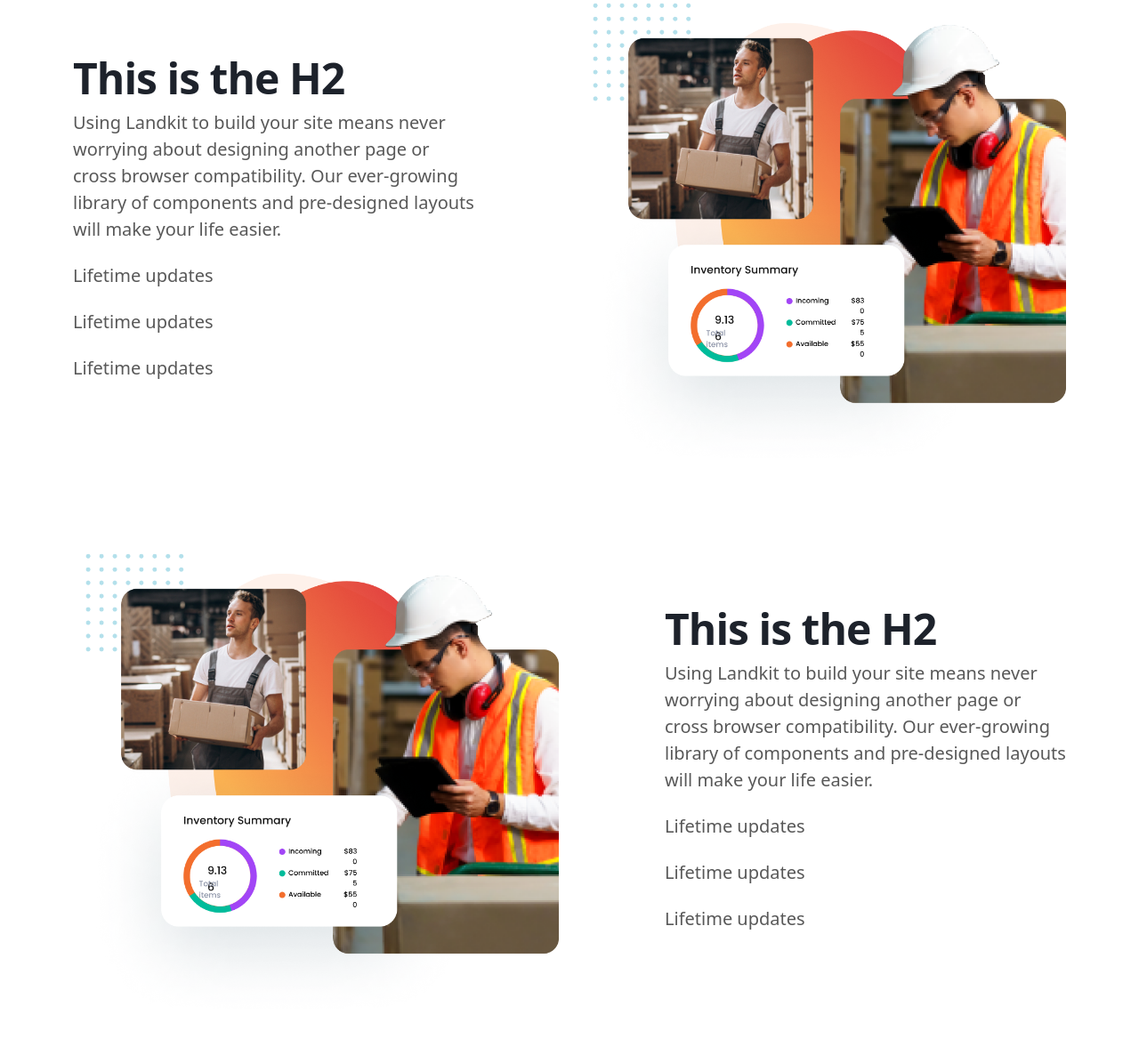
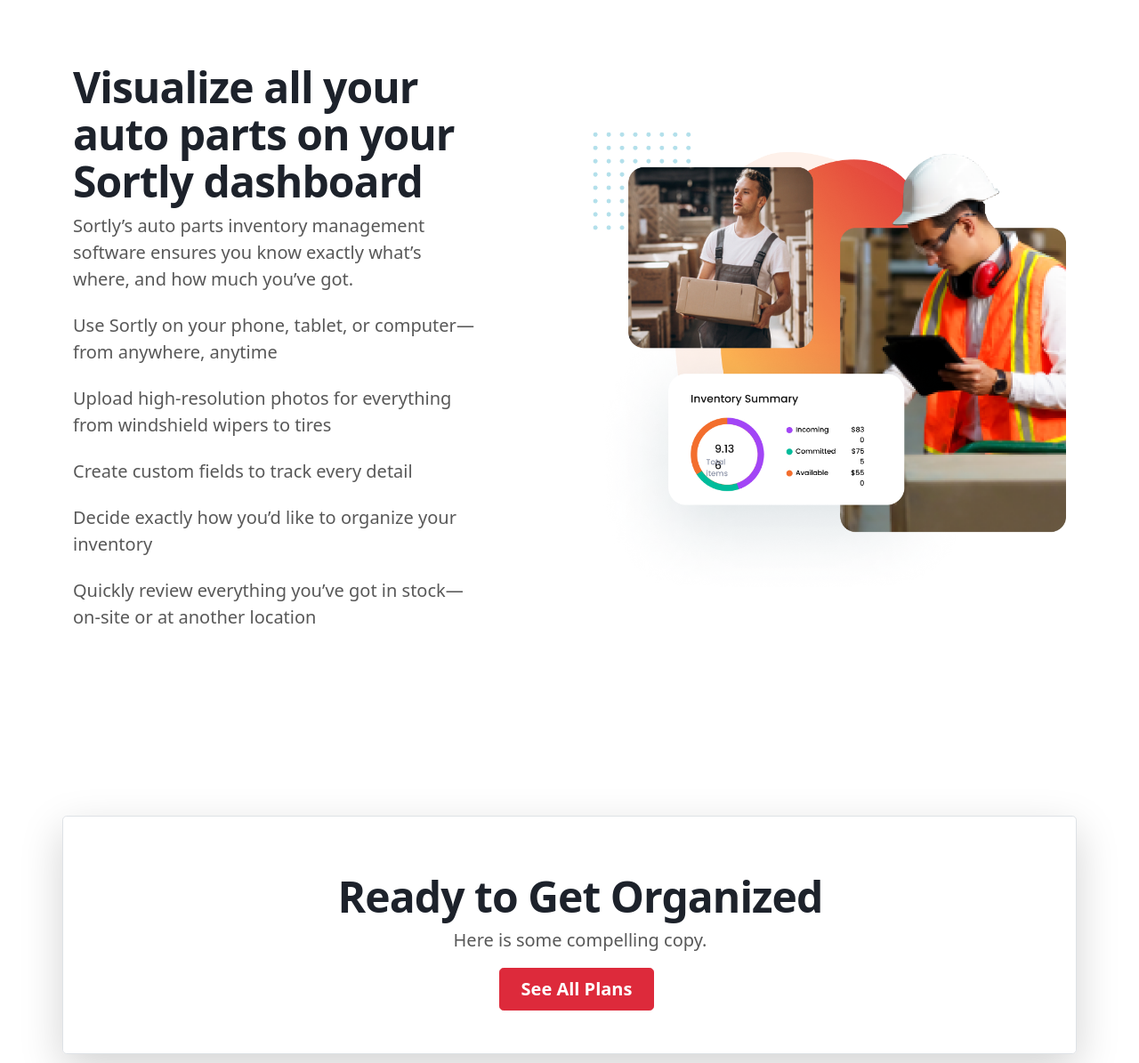
Before and after one commit to benboomersortly/sortly-jekyll, a Jekyll site: the page built from index.html, in a window 1280 px wide and 1400 px high, scrolled down 952 px, cut to the strip 205-1400 px from the top of the window. Shown: the whole strip at 89% size. Built offline with Jekyll 4.4.1, drawn with Linux system fonts in a browser that asks for light colours; some of the changed text lies outside the part shown.

Commit message:
component directories

```diff
--- /dev/null
+++ b/_data/components/features/controller.yml
@@ -0,0 +1,29 @@
+automotive:
+  headline: "Visualize all your auto parts on your Sortly dashboard"
+  sub-copy: "Sortly’s auto parts inventory management software ensures you know exactly what’s where, and how much you’ve got."
+  support-copy:
+    0:
+      item: "Use Sortly on your phone, tablet, or computer—from anywhere, anytime"
+    1:
+      item: "Upload high-resolution photos for everything from windshield wipers to tires"
+    2:
+      item: "Create custom fields to track every detail "
+    3:
+      item: "Decide exactly how you’d like to organize your inventory"
+    4:
+      item: "Quickly review everything you’ve got in stock—on-site or at another location"
+
+homepage:
+  headline: "Visualize all your auto parts on your Sortly dashboard"
+  sub-copy: "Sortly’s auto parts inventory management software ensures you know exactly what’s where, and how much you’ve got."
+  support-copy:
+    0:
+      item: "Use Sortly on your phone, tablet, or computer—from anywhere, anytime"
+    1:
+      item: "Upload high-resolution photos for everything from windshield wipers to tires"
+    2:
+      item: "Create custom fields to track every detail "
+    3:
+      item: "Decide exactly how you’d like to organize your inventory"
+    4:
+      item: "Quickly review everything you’ve got in stock—on-site or at another location"
--- /dev/null
+++ b/_data/components/heroes/controller.yml
@@ -0,0 +1,14 @@
+homepage:
+  headline: "The smartest automotive inventory software. Ever."
+  sub-copy: "Sortly’s auto parts inventory management software ensures you know exactly what’s where, and how much you’ve got."
+
+automotive:
+  support-copy:
+    0:
+      item: "Never run out of essential parts"
+    1:
+      item: "Easily track expiration dates and warranty ends"
+    2:
+      item: "Find out what’s where in an instant, even across multiple shops"
+  headline: "The smartest automotive inventory software. Ever."
+  sub-copy: "Sortly’s auto parts inventory management software ensures you know exactly what’s where, and how much you’ve got."
--- /dev/null
+++ b/_includes/components/ctas/standard.html
@@ -0,0 +1,9 @@
+<div class="row p-4 pb-0 pe-lg-0 pt-lg-5 align-items-center text-center rounded-3 border shadow-lg">
+    <div class="col-12 p-3 p-lg-5 pt-lg-3">
+      <h2>Ready to Get Organized</h1>
+      <p>Here is some compelling copy.</p>
+      <div>
+        <button type="button" class="btn btn-primary btn-lg px-4 me-md-2 fw-bold">See All Plans</button>
+      </div>
+    </div>
+  </div>
--- a/_includes/solutions-child/features-grid.html
+++ b/_includes/components/features/features-grid.html
@@ -1,4 +1,4 @@
-{% for thing in solution-var.features-split-top %}
+{% for thing in content-lookup.features-split-top %}
 {% assign even-odd = forloop.index | modulo:2 %}
 <section class="py-5">
     <div class="container">
--- /dev/null
+++ b/_includes/components/features/features-split.html
@@ -0,0 +1,28 @@
+{% assign content-lookup = site.data.components.features.controller.[include.data] %}
+{% assign image-float = site.data.components.features.controller.[include.image-float] %}
+
+
+
+        <div class="row align-items-center justify-content-between mb-8 mb-md-11">
+            <div class="col-12 col-md-5 order-md-1">
+                <h2>{{content-lookup.headline}}</h2>
+                <p class="mb-6">
+                    {{content-lookup.sub-copy}}
+                </p>
+        <div class="row">
+        <div class="col-12">
+            {% for feature-bullet-list in content-lookup.support-copy %}
+            <div class="d-flex">
+            <p class="feature-bullets">
+                <p>{{feature-bullet-list[1].item}}</p>
+            </p>
+            </div>
+            {% endfor %}
+        </div>
+        </div>
+    </div>
+    <div class="col-12 col-md-6 order-md-2 aos-init aos-animate" data-aos="fade-right">
+        <img class="img-fluid" src="/assets/images/hero/construction-worker@2x.png" />
+    </div>
+
+        </div>
--- a/_includes/solutions-child/hero.html
+++ b/_includes/components/heroes/standard-hero.html
@@ -1,10 +1,11 @@
-{% assign solution-var = site.data.solutions-child.controller[page.solution-key] %}
+{% assign content-lookup = site.data.components.heroes.controller.[include.data] %}
+
 <div class="row pt-5">
     <div class="col-12 col-lg-5">
-        <h1>{{site.data.solutions-child.controller[page.solution-key]hero.h1}}</h1>
-        <p class="description pt-4">{{site.data.solutions-child.controller[page.solution-key]hero.sub}}</p>
-        <a id="homepage-cta-button" class="btn-hero" href="{{site.data.app-links.controller.free-flow.href}}" role="button">Try Sortly Free</a>
-        <a id="homepage-cta-button" class="btn-hero-light" href="/pricing/" role="button">See All Plans</a>
+        <h1>{{content-lookup.headline}}</h1>
+        <p class="description pt-4">{{content-lookup.sub-copy}}</p>
+        <a id="{{page.url}}-primary-hero-cta-button" class="btn-hero" href="{{site.data.app-links.controller.free-flow.href}}" role="button">Try Sortly Free</a>
+        <a id="{{page.url}}-secondary-hero-cta-button" class="btn-hero-light" href="/pricing/" role="button">See All Plans</a>
 
     </div>
     <div class="col-12 offset-lg-1 col-lg-6 my-auto">
@@ -13,7 +14,7 @@
 </div>
 
 <div class="row py-3">
-    {% for thing in solution-var.hero.bullets %}
+    {% for loop-lookup in content-lookup.support-copy %}
             <div class="col-12 col-md-4">
                 <div class="row">
                 <div class="col-1">
@@ -23,7 +24,7 @@
                     </svg>
                 </div>
                 <div class="col-10">
-                    {{thing[1].item}}
+                    {{loop-lookup[1].item}}
                 </div>
                 </div>
             </div>
--- /dev/null
+++ b/_includes/components/logo-strips/large.html
@@ -0,0 +1,23 @@
+
+<div class="row">
+  <p class="text-center pt-5">Over 10,000 businesses rely on Sortly to track their assets and inventory.</p>
+  <div class="col-12 col-md-2">
+      <img class="img-fluid p-4" src="https://www-cdn.sortly.com/wp-content/uploads/2021/05/coors-logo.png" />
+    </div>
+    <div class="col-12 col-md-2">
+      <img class="img-fluid p-4" src="https://www-cdn.sortly.com/wp-content/uploads/2021/05/coors-logo.png" />
+    </div>
+    <div class="col-12 col-md-2">
+      <img class="img-fluid p-4" src="https://www-cdn.sortly.com/wp-content/uploads/2021/05/coors-logo.png" />
+    </div>
+    <div class="col-12 col-md-2">
+      <img class="img-fluid p-4" src="https://www-cdn.sortly.com/wp-content/uploads/2021/05/coors-logo.png" />
+    </div>
+    <div class="col-12 col-md-2">
+      <img class="img-fluid p-4" src="https://www-cdn.sortly.com/wp-content/uploads/2021/05/coors-logo.png" />
+    </div>
+    <div class="col-12 col-md-2">
+      <img class="img-fluid p-4" src="https://www-cdn.sortly.com/wp-content/uploads/2021/05/coors-logo.png" />
+    </div>
+  </div>
+</div>
--- a/_includes/logo-strips/large.html
+++ /dev/null
@@ -1,20 +0,0 @@
-<p class="text-center pt-5">Over 10,000 businesses rely on Sortly to track their assets and inventory.</p>
-<div class="col-12 col-md-2">
-    <img class="img-fluid p-4" src="https://www-cdn.sortly.com/wp-content/uploads/2021/05/coors-logo.png" />
-  </div>
-  <div class="col-12 col-md-2">
-    <img class="img-fluid p-4" src="https://www-cdn.sortly.com/wp-content/uploads/2021/05/coors-logo.png" />
-  </div>
-  <div class="col-12 col-md-2">
-    <img class="img-fluid p-4" src="https://www-cdn.sortly.com/wp-content/uploads/2021/05/coors-logo.png" />
-  </div>
-  <div class="col-12 col-md-2">
-    <img class="img-fluid p-4" src="https://www-cdn.sortly.com/wp-content/uploads/2021/05/coors-logo.png" />
-  </div>
-  <div class="col-12 col-md-2">
-    <img class="img-fluid p-4" src="https://www-cdn.sortly.com/wp-content/uploads/2021/05/coors-logo.png" />
-  </div>
-  <div class="col-12 col-md-2">
-    <img class="img-fluid p-4" src="https://www-cdn.sortly.com/wp-content/uploads/2021/05/coors-logo.png" />
-  </div>
-</div>
--- a/_layouts/standard-page.html
+++ b/_layouts/standard-page.html
@@ -17,10 +17,10 @@
         {% endif %}
       </div>
       <div class="container pt-5">
-          {% include navigations/standard-nav.html %}
+          {% include /components/navigations/standard-nav.html %}
       </div>
 	    {{ content }}
     </div>
-      {% include /footers/standard-footer.html %}
+      {% include /components/footers/standard-footer.html %}
   </body>
 </html>
--- a/index.html
+++ b/index.html
@@ -4,118 +4,31 @@
 layout: standard-page
 ---
 <section>
-    <div class="container">
-        <div class="row pt-5">
-            <div class="col-12 col-md-5">
-                <h1>Simple inventory management software</h1>
-                <p class="description py-4">The best inventory software for small businesses to stay on top of their inventory, assets, and more.</p>
-                <a id="homepage-cta-button" class="btn-hero" href="{{site.data.app-links.controller.free-flow.href}}" role="button">Try Sortly Free</a>
-                <a id="homepage-cta-button" class="btn-hero-light" href="/pricing/" role="button">See All Plans</a>
+  <div class="container pt-5">
+      {% include /components/heroes/standard-hero.html data="homepage" %}
+  </div>
+</section>
 
-            </div>
-            <div class="col-12 offset-md-1 col-md-6">
-                <img class="img-fluid" src="/assets/images/hero/construction-worker@2x.png" />
-            </div>
-        </div>
-    </div>
+<section class="py-5">
+  <div class="container-sm">
+      {% include /components/logo-strips/large.html %}
 </section>
+
 <section class="py-5">
   <div class="container">
-    <div class="row">
-      {% include /logo-strips/large.html %}
+    {% include /components/features/features-split.html data="homepage" image-float="left" %}
   </div>
 </section>
 
 <section class="py-5">
   <div class="container">
-    <div class="row align-items-center justify-content-between mb-8 mb-md-11">
-      <div class="col-12 col-md-5 order-md-1">
-        <h2>This is the H2</h2>
-
-        <!-- Text -->
-        <p class="mb-6">
-          Using Landkit to build your site means never worrying about designing another page or cross browser compatibility. Our ever-growing library of components and pre-designed layouts will make your life easier.
-        </p>
-
-        <!-- List -->
-        <div class="row">
-          <div class="col-12">
-            <div class="d-flex">
-              <p class="feature-bullets">
-                Lifetime updates
-              </p>
-            </div>
-            <div class="d-flex">
-              <p class="feature-bullets">
-                Lifetime updates
-              </p>
-            </div>
-          </div>
-          <div class="col-12">
-            <div class="d-flex">
-              <p class="feature-bullets">
-                Lifetime updates
-              </p>
-            </div>
-          </div>
-        </div>
-
-      </div>
-      <div class="col-12 col-md-6 order-md-2 aos-init aos-animate" data-aos="fade-right">
-        <img class="img-fluid" src="/assets/images/hero/construction-worker@2x.png" />
-      </div>
-    </div>
+    {% include /components/features/features-grid.html data="homepage" %}
   </div>
 </section>
 
+
 <section class="py-5">
   <div class="container">
-    <div class="row align-items-center justify-content-between mb-8 mb-md-11">
-      <div class="col-12 col-md-5 order-md-2">
-        <h2>This is the H2</h2>
-
-        <!-- Text -->
-        <p class="mb-6">
-          Using Landkit to build your site means never worrying about designing another page or cross browser compatibility. Our ever-growing library of components and pre-designed layouts will make your life easier.
-        </p>
-        <div class="row">
-          <div class="col-12">
-            <div class="d-flex">
-              <p class="feature-bullets">
-                Lifetime updates
-              </p>
-            </div>
-            <div class="d-flex">
-              <p class="feature-bullets">
-                Lifetime updates
-              </p>
-            </div>
-          </div>
-          <div class="col-12">
-            <div class="d-flex">
-              <p class="feature-bullets">
-                Lifetime updates
-              </p>
-            </div>
-          </div>
-        </div>
-
-      </div>
-      <div class="col-12 col-md-6 order-md-1" data-aos="fade-right">
-        <img class="img-fluid" src="/assets/images/hero/construction-worker@2x.png" />
-      </div>
-    </div>
+    {% include /components/ctas/standard.html data="homepage" %}
   </div>
 </section>
-
-<div class="container my-5">
-  <div class="row p-4 pb-0 pe-lg-0 pt-lg-5 align-items-center text-center rounded-3 border shadow-lg">
-    <div class="col-12 p-3 p-lg-5 pt-lg-3">
-      <h2>Ready to Get Organized</h1>
-      <p>Here is some compelling copy.</p>
-      <div>
-        <button type="button" class="btn btn-primary btn-lg px-4 me-md-2 fw-bold">See All Plans</button>
-      </div>
-    </div>
-  </div>
-</div>
```
Also changed, not shown: _includes/solutions-child/features-split-bottom.html (deleted, +0 -30 lines), _includes/solutions-child/features-split-top.html (deleted, +0 -30 lines), solutions-child/index.html (+21 -18 lines), _includes/components/faqs/standard.html (renamed from _includes/faqs/standard.html), _includes/components/footers/standard-footer.html (renamed from _includes/footers/standard-footer.html), _includes/components/navigations/standard-nav.html (renamed from _includes/navigations/standard-nav.html).
